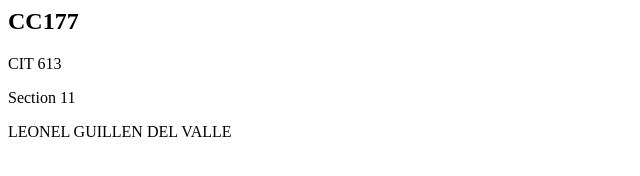
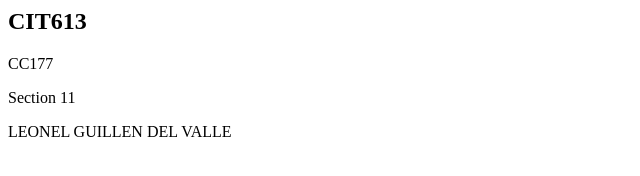
Before and after one commit to JDgomez2002/schedule, a plain HTML site: page classes/selective.html in a window 1280 px wide. Shown: the full height of the page, 0-640 px from the left. Drawn offline with Linux system fonts and the light colour scheme.

Commit message:
Classroom update

```diff
--- a/classes/selective.html
+++ b/classes/selective.html
@@ -1,8 +1,8 @@
 <body>
   <div class="cd-schedule-modal__event-info">
     <div>
-      <h2>CC177</h2>
-      <p>CIT 613</p>
+      <h2>CIT613</h2>
+      <p>CC177</p>
       <p>Section 11</p>
       <p>LEONEL GUILLEN DEL VALLE</p>
     </div>
```
